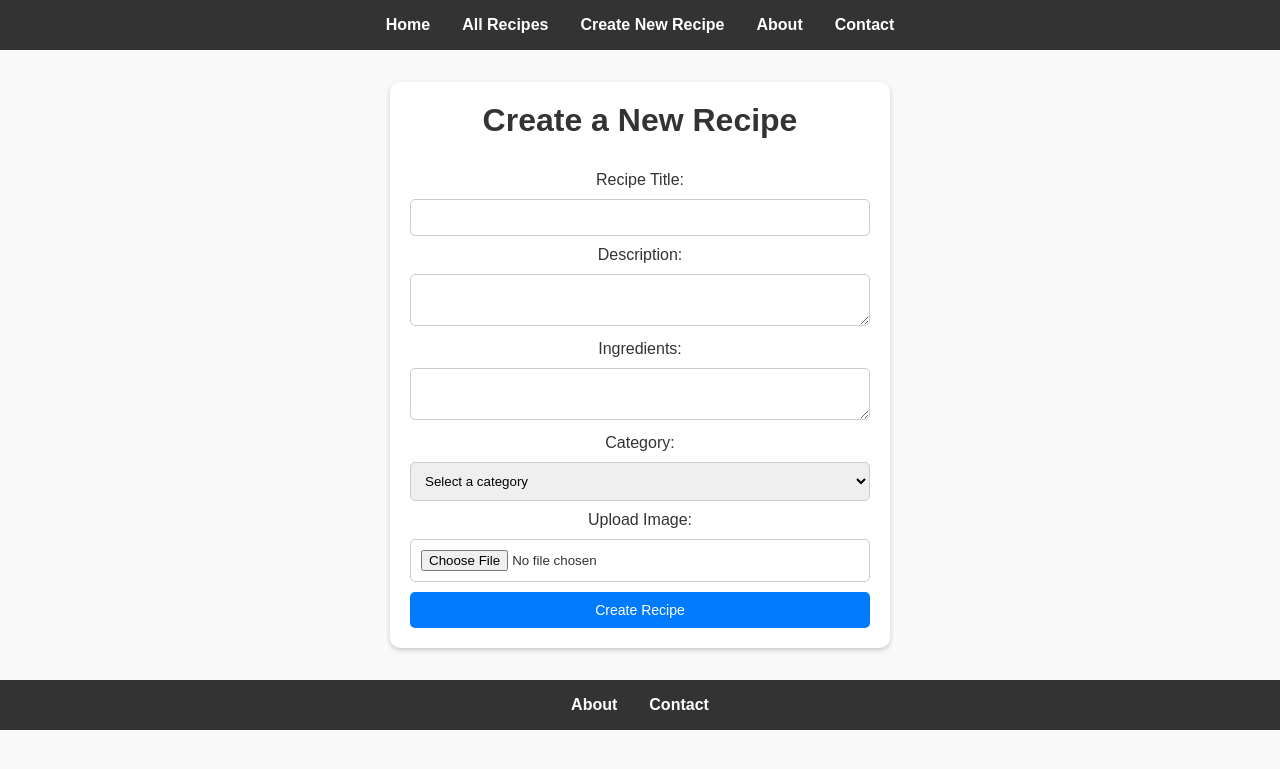
After one commit to annunquee/steakhouse2, a Flask app: page /create_recipe in a window 1280 px wide. The commit adds this page. Shown: the top 769 px of the page. Run offline with Flask 3, Linux system fonts and the light colour scheme.

Commit message:
added crud functionality and styling including java script

```diff
--- a/app.py
+++ b/app.py
@@ -1,20 +1,31 @@
-# Database configuration
-from flask import Flask, render_template
+import os
+from flask import Flask, render_template, request, redirect, url_for, flash
 from flask_sqlalchemy import SQLAlchemy
-#from flask_migrate import Migrate
-#from flask_script import Manager
+from werkzeug.utils import secure_filename
+from models import db, Category, Recipe
+
+
+# Path for saving uploaded images
+UPLOAD_FOLDER = 'static/images'
+ALLOWED_EXTENSIONS = {'png', 'jpg', 'jpeg', 'gif'}
+
 
 # Create the Flask application instance
 app = Flask(__name__)
+app.secret_key = 'your_secret_key_here'
+app.config['UPLOAD_FOLDER'] = UPLOAD_FOLDER
+
+app.config['SQLALCHEMY_DATABASE_URI'] = 'postgresql://steakhouse_user:FjqJXwl0p4sXy6rfMymDgam4slZIxQVt@dpg-csv1v1ggph6c73fv8fl0-a.oregon-postgres.render.com/steakhouse'
 
 # Database configuration
-app.config['SQLALCHEMY_DATABASE_URI'] = 'postgresql://flask_user:yourpassword@localhost/restaurant'
+#app.config['SQLALCHEMY_DATABASE_URI'] = 'postgresql://flask_user:yourpassword@localhost/restaurant'
 app.config['SQLALCHEMY_TRACK_MODIFICATIONS'] = False
 
 # Initialize extensions
-db = SQLAlchemy(app)
+db.init_app(app)
 #migrate = Migrate(app, db)
 
+app.config['STATIC_FOLDER'] = 'static'
 # Import models after initializing db
 from models import *
 
@@ -43,6 +54,92 @@ def category_recipes(category_id):
     recipes = Recipe.query.filter_by(category_id=category_id).all()
     return render_template('recipes.html', category=category, recipes=recipes)
 
+def allowed_file(filename):
+    return '.' in filename and filename.rsplit('.', 1)[1].lower() in ALLOWED_EXTENSIONS
+
+
+# create_recipe can be a GET or POST request
+@app.route('/create_recipe', methods=['GET', 'POST'])
+def create_recipe():
+    # POST - saves the recipe to the database
+    if request.method == 'POST':
+        # Get form data
+        title = request.form['title']
+        description = request.form['description']
+        ingredients = request.form['ingredients']
+        category_id = request.form['category_id']
+
+        # Handle file upload
+        file = request.files['image']
+        if file and allowed_file(file.filename):
+            # Secure filename and save to upload folder
+            filename = secure_filename(file.filename)
+            file.save(os.path.join(app.config['UPLOAD_FOLDER'], filename))
+        else:
+            flash('Invalid file type. Only PNG, JPG, JPEG, and GIF are allowed.', 'danger')
+            return redirect(request.url)
+
+        # Create a new Recipe object
+        new_recipe = Recipe(
+            title=title,
+            description=description,
+            ingredients=ingredients,
+            category_id=category_id,
+            image=filename  # Save the image filename to the database
+        )
+
+        # Save to the database
+        try:
+            db.session.add(new_recipe)
+            db.session.commit()
+            flash('Recipe created successfully!', 'success')
+            return redirect(url_for('recipes'))
+        except Exception as e:
+            db.session.rollback()
+            flash(f'An error occurred: {e}', 'danger')
+            return redirect(request.url)
+
+    # GET - loads the create_recipe html page
+    # Fetch categories for the dropdown
+    categories = Category.query.all()
+    return render_template('create_recipe.html', categories=categories)
+
+@app.route('/edit_recipe/<int:id>', methods=['GET', 'POST'])
+def edit_recipe(id):
+    recipe = Recipe.query.get_or_404(id)
+    # POST so I am updating the recipe in the database
+    if request.method == 'POST':
+        # Update recipe details from form
+        recipe.title = request.form['title']
+        recipe.description = request.form['description']
+        recipe.ingredients = request.form['ingredients']
+        recipe.category_id = request.form['category_id']
+        # Handle image upload if needed
+        if 'image' in request.files and request.files['image']:
+            image = request.files['image']
+            filename = secure_filename(image.filename)
+            image.save(os.path.join(app.static_folder, 'images', filename))
+            recipe.image = filename
+        db.session.commit()
+        flash('Recipe updated successfully!', 'success')
+        return redirect(url_for('recipes'))
+    # GET - so I am loading the edit recipe page
+    categories = Category.query.all()
+    return render_template('edit_recipe.html', recipe=recipe, categories=categories)
+
+@app.route('/delete_recipe/<int:id>', methods=['POST'])
+def delete_recipe(id):
+    recipe = Recipe.query.get_or_404(id)
+    try:
+        db.session.delete(recipe)
+        db.session.commit()
+        flash('Recipe deleted successfully!', 'success')
+    except Exception as e:
+        db.session.rollback()
+        flash(f'Error deleting recipe: {e}', 'danger')
+
+    return redirect(url_for('recipes'))
+
 @app.route('/about')
 def about():
     return render_template('about.html')
@@ -52,5 +149,5 @@ def contact():
     return render_template('contact.html')
 
 # Run the application if executed directly
-if __name__ == '_main_':
+if __name__ == '__main__':
     app.run(debug=True)
--- a/models.py
+++ b/models.py
@@ -1,5 +1,5 @@
-from app import db
-
+from flask_sqlalchemy import SQLAlchemy
+db = SQLAlchemy()
 
 class Category(db.Model):
     __tablename__ = 'category'
--- a/static/css/style.css
+++ b/static/css/style.css
@@ -15,6 +15,7 @@ nav ul {
     list-style: none;
     display: flex;
     justify-content: center;
+    flex-wrap: wrap;
 }
 
 nav ul li {
@@ -27,6 +28,15 @@ nav ul li a {
     font-weight: bold;
 }
 
+/* General body styling */
+body {
+    font-family: Arial, sans-serif;
+    background-color: #f9f9f9;
+    color: #333;
+    margin: 0;
+}
+
+/* Content area */
 .content {
     padding: 2em;
     text-align: center;
@@ -40,29 +50,235 @@ h1 {
 p {
     color: #666;
     font-size: 1.1em;
+    margin-bottom: 1.5em;
 }
 
+/* Responsive category container */
+.category-container {
+    display: flex;
+    flex-wrap: wrap;
+    gap: 20px;
+    justify-content: center;
+    padding: 1em;
+}
 
 /* Category card styling */
 .category-card {
     border: 1px solid #ccc;
-    border-radius: 5px;
-    padding: 20px;
-    margin: 20px;
+    border-radius: 10px;
+    padding: 15px;
     text-align: center;
+    background-color: #fff;
+    box-shadow: 0 2px 4px rgba(0, 0, 0, 0.1);
+    transition: transform 0.3s ease;
+    width: 280px;
+}
+
+.category-card:hover {
+    transform: scale(1.05);
 }
 
 .category-card img {
     max-width: 100%;
-    height: auto;
-    border-radius: 5px;
+    height: 150px;
+    object-fit: cover;
+    border-radius: 10px;
 }
 
 .category-card h3 {
-    margin-top: 10px;
+    margin-top: 15px;
+    font-size: 18px;
+    color: #333;
 }
 
 .category-card a {
     text-decoration: none;
-  color: #333;
+    color: #007bff;
 }
+
+.category-card a:hover {
+    text-decoration: underline;
+}
+
+/* Recipes container */
+.recipes-container {
+    padding: 20px;
+    text-align: center;
+}
+
+/* Cards container */
+.cards-container {
+    display: flex;
+    flex-wrap: wrap;
+    gap: 20px;
+    justify-content: center;
+}
+
+/* Recipe card */
+.recipe-card {
+    width: 300px;
+    background-color: #fff;
+    border-radius: 10px;
+    box-shadow: 0 2px 4px rgba(0, 0, 0, 0.1);
+    overflow: hidden;
+    transition: transform 0.2s ease-in-out;
+    text-align: center;
+}
+
+.recipe-card:hover {
+    transform: scale(1.05);
+}
+
+/* Recipe image */
+.recipe-image {
+    width: 100%;
+    height: 200px;
+    object-fit: cover;
+}
+
+/* Recipe title */
+.recipe-title {
+    margin: 15px 0;
+    font-size: 18px;
+    color: #333;
+    text-decoration: none;
+}
+
+.recipe-title:hover {
+    text-decoration: underline;
+}
+
+/* Card actions */
+.card-actions {
+    display: flex;
+    justify-content: space-around;
+    margin: 15px 0;
+}
+
+.btn {
+    padding: 10px 15px;
+    text-decoration: none;
+    border-radius: 5px;
+    font-size: 14px;
+    transition: background-color 0.2s ease-in-out;
+    color: #fff;
+}
+
+/* Edit button */
+.edit-btn {
+    background-color: #ffc400;
+}
+
+.edit-btn:hover {
+    background-color: #b35f00;
+}
+
+/* Delete button */
+.delete-btn {
+    background-color: #dc3545;
+}
+
+.delete-btn:hover {
+    background-color: #a71d2a;
+}
+
+/* Form container */
+.form-container {
+    max-width: 500px;
+    margin: 0 auto;
+    padding: 20px;
+    background: #fff;
+    box-shadow: 0 2px 5px rgba(0, 0, 0, 0.2);
+    border-radius: 10px;
+}
+
+/* Input fields */
+.form-group input,
+.form-group textarea,
+.form-group select {
+    width: 100%;
+    padding: 10px;
+    margin: 10px 0;
+    border: 1px solid #ccc;
+    border-radius: 5px;
+}
+
+/* Buttons */
+.form-group button {
+    width: 100%;
+    padding: 10px;
+    background-color: #007bff;
+    color: #fff;
+    border: none;
+    border-radius: 5px;
+    cursor: pointer;
+    transition: background-color 0.3s;
+}
+
+.form-group button:hover {
+    background-color: #0056b3;
+}
+
+/* Mobile responsiveness */
+@media screen and (max-width: 768px) {
+    .category-card,
+    .recipe-card {
+        width: 100%;
+    }
+
+    .category-container,
+    .cards-container {
+        flex-direction: column;
+        align-items: center;
+    }
+}
+
+/* Styles for JS error messages */
+/* Error field styling */
+.error {
+    border: 1px solid #dc3545;
+    background-color: #ffe6e6;
+}
+
+/* Error message styling */
+.error-message {
+    color: #dc3545;
+    font-size: 0.9em;
+    margin-top: 5px;
+    text-align: left;
+}
+
+/* CSS for the delete confirmation message */
+
+
+/* Confirmation Dialog Overlay */
+.confirmation-overlay {
+    position: fixed;
+    top: 0;
+    left: 0;
+    width: 100%;
+    height: 100%;
+    background-color: rgba(0, 0, 0, 0.5);
+    display: flex;
+    justify-content: center;
+    align-items: center;
+    z-index: 1000;
+}
+
+/* Confirmation Dialog Box */
+.confirmation-dialog {
+    background-color: white;
+    padding: 20px;
+    border-radius: 8px;
+    width: 300px;
+    text-align: center;
+    box-shadow: 0 2px 4px rgba(0, 0, 0, 0.1);
+}
+
+/* Buttons */
+.confirmation-dialog .btn {
+    margin: 10px;
+    padding: 10px 15px;
+    background-color: rgb(202, 32, 32);
+    cursor: pointer;
+}
--- a/static/js/script.js
+++ b/static/js/script.js
@@ -0,0 +1,156 @@
+document.addEventListener('DOMContentLoaded', () => {
+    // Form Validation
+    const form = document.querySelector('#create-recipe-form');
+    const titleInput = document.querySelector('#title');
+    const descriptionInput = document.querySelector('#description');
+    const ingredientsInput = document.querySelector('#ingredients');
+    const categorySelect = document.querySelector('#category_id');
+    const imageInput = document.querySelector('#image');
+
+    if (form) {
+        form.addEventListener('submit', (e) => {
+            let isValid = true;
+            clearErrors();
+
+            // Validate Title
+            if (!validateLength(titleInput, 5, 50, 'Title')) isValid = false;
+
+            // Validate Description
+            if (!validateLength(descriptionInput, 10, 200, 'Description')) isValid = false;
+
+            // Validate Ingredients
+            if (!validateLength(ingredientsInput, 10, 300, 'Ingredients')) isValid = false;
+
+            // Validate Category
+            if (categorySelect.value === '') {
+                showError(categorySelect, 'Please select a category.');
+                isValid = false;
+            }
+
+            // Validate Image
+            if (imageInput.files.length === 0) {
+                showError(imageInput, 'Please upload an image.');
+                isValid = false;
+            } else {
+                const file = imageInput.files[0];
+                const validExtensions = ['image/jpeg', 'image/png', 'image/gif'];
+                if (!validExtensions.includes(file.type)) {
+                    showError(imageInput, 'Only JPEG, PNG, or GIF files are allowed.');
+                    isValid = false;
+                }
+                if (file.size > 2 * 1024 * 1024) { // 2MB limit
+                    showError(imageInput, 'Image size cannot exceed 2MB.');
+                    isValid = false;
+                }
+            }
+
+            // Prevent Submission if Invalid
+            if (!isValid) {
+                e.preventDefault();
+            }
+        });
+
+        // Clear error messages
+        function clearErrors() {
+            document.querySelectorAll('.error-message').forEach(msg => msg.remove());
+            document.querySelectorAll('.error').forEach(field => field.classList.remove('error'));
+        }
+
+        // Show error message
+        function showError(input, message) {
+            const error = document.createElement('div');
+            error.className = 'error-message';
+            error.textContent = message;
+            input.classList.add('error');
+            const parent = input.closest('.form-group') || input.parentElement; // Adjust for your layout
+            parent.appendChild(error);
+        }
+
+        // Validate Input Length
+        function validateLength(input, min, max, fieldName) {
+            const value = input.value.trim();
+            if (value === '') {
+                showError(input, '${fieldName} is required.');
+                return false;
+            } else if (value.length < min) {
+                showError(input, '${fieldName} must be at least ${min} characters long.');
+                return false;
+            } else if (value.length > max) {
+                showError(input, '${fieldName} cannot exceed ${max} characters.');
+                return false;
+            }
+            return true;
+        }
+    }
+
+    // Delete Confirmation
+    const deleteButtons = document.querySelectorAll('.delete-btn');
+    if (deleteButtons) {
+        deleteButtons.forEach(button => {
+            button.addEventListener('click', (e) => {
+                e.preventDefault();
+                const recipeId = button.getAttribute('data-id');
+
+                showConfirmationDialog(
+                    'Are you sure you want to delete this recipe?',
+                    () => deleteRecipe(recipeId) // Pass the recipe ID to deleteRecipe
+                );
+            });
+        });
+    }
+
+    // Confirmation Dialog for the delete - Are you sure you want to Delete
+    // this message will pop up as a dialog box
+    function showConfirmationDialog(message, onConfirm) {
+        const overlay = document.createElement('div');
+        overlay.classList.add('confirmation-overlay');
+
+        const dialog = document.createElement('div');
+        dialog.classList.add('confirmation-dialog');
+
+        const dialogMessage = document.createElement('p');
+        dialogMessage.textContent = message;
+
+        const confirmButton = document.createElement('button');
+        confirmButton.textContent = 'Yes';
+        confirmButton.classList.add('btn', 'confirm-btn');
+        confirmButton.addEventListener('click', () => {
+            onConfirm();
+            closeDialog();
+        });
+
+        const cancelButton = document.createElement('button');
+        cancelButton.textContent = 'Cancel';
+        cancelButton.classList.add('btn', 'cancel-btn');
+        cancelButton.addEventListener('click', closeDialog);
+
+        dialog.appendChild(dialogMessage);
+        dialog.appendChild(confirmButton);
+        dialog.appendChild(cancelButton);
+        overlay.appendChild(dialog);
+        document.body.appendChild(overlay);
+    }
+
+    function closeDialog() {
+        document.querySelector('.confirmation-overlay')?.remove();
+    }
+
+    // Delete Recipe
+    function deleteRecipe(recipeId) {
+        fetch('/delete_recipe/${recipeId}', {
+            method: 'POST',
+            headers: { 'Content-Type': 'application/json' },
+        })
+            .then(response => {
+                if (response.ok) {
+                    window.location.href = '/recipes'; // Redirect to recipes page
+                } else {
+                    alert('Failed to delete recipe.');
+                }
+            })
+            .catch(error => {
+                console.error('Error deleting recipe:', error);
+                alert('An error occurred.');
+         });
+}
+});
--- a/templates/base.html
+++ b/templates/base.html
@@ -10,7 +10,8 @@
     <nav>
         <ul>
             <li><a href="{{ url_for('home') }}">Home</a></li>
-
+            <li><a href="{{ url_for('recipes') }}">All Recipes</a></li>
+            <li><a href="{{ url_for('create_recipe') }}">Create New Recipe</a></li>
             <li><a href="{{ url_for('about') }}">About</a></li>
             <li><a href="{{ url_for('contact') }}">Contact</a></li>
         </ul>
@@ -21,5 +22,13 @@
     </div>
 
     <script src="{{ url_for('static', filename='js/script.js') }}"></script>
+
+    <nav>
+        <ul>
+
+            <li><a href="{{ url_for('about') }}">About</a></li>
+            <li><a href="{{ url_for('contact') }}">Contact</a></li>
+        </ul>
+    </nav>
 </body>
 </html>
--- /dev/null
+++ b/templates/create_recipe.html
@@ -0,0 +1,55 @@
+{% extends 'base.html' %}
+
+{% block title %}Create Recipe{% endblock %}
+
+{% block content %}
+<div class="form-container">
+    <h1>Create a New Recipe</h1>
+    <!-- Display flash error messages -->
+    {% with messages = get_flashed_messages(with_categories=true) %}
+        {% if messages %}
+            {% for category, message in messages %}
+                <div class="alert alert-{{ category }}">{{ message }}</div>
+            {% endfor %}
+        {% endif %}
+    {% endwith %}
+
+    <!-- Recipe creation form - multipart because there's text and a file sent in the request-->
+    <form id="create-recipe-form" action="{{ url_for('create_recipe') }}" method="POST" enctype="multipart/form-data">
+        <div class="form-group">
+            <label for="title">Recipe Title:</label>
+            <input type="text" name="title" id="title" class="form-control" required>
+        </div>
+
+        <div class="form-group">
+            <label for="description">Description:</label>
+            <textarea name="description" id="description" class="form-control" required></textarea>
+        </div>
+
+        <div class="form-group">
+            <label for="ingredients">Ingredients:</label>
+            <textarea name="ingredients" id="ingredients" class="form-control" required></textarea>
+        </div>
+
+        <div class="form-group">
+            <label for="category_id">Category:</label>
+            <select name="category_id" id="category_id" class="form-control" required>
+                <option value="" disabled selected>Select a category</option>
+                {% for category in categories %}
+                    <option value="{{ category.id }}">{{ category.name }}</option>
+                {% endfor %}
+            </select>
+        </div>
+
+        <div class="form-group">
+            <label for="image">Upload Image:</label>
+            <input type="file" name="image" id="image" class="form-control" accept="image/*" required>
+        </div>
+
+        <div class="form-group">
+            <button type="submit" class="btn btn-primary">Create Recipe</button>
+        </div>
+    </form>
+
+</div>
+{% endblock %}
```
Also changed, not shown: db.sql (added, +28 -0 lines), templates/edit_recipe.html (added, +43 -0 lines), templates/recipes.html (+26 -8 lines), static/images/breakfast.jpg (renamed from static/images/image11.jpg), static/images/desserts.jpg (renamed from static/images/image4.jpg), static/images/main_courses.jpg (renamed from static/images/image9.jpg), static/images/snacks.jpg (renamed from static/images/image8.jpg), static/images/vegetarian.jpg (renamed from static/images/image1.jpg), templates/login.html (deleted), templates/recipee_new.html (deleted), templates/recipees_list.html (deleted).
